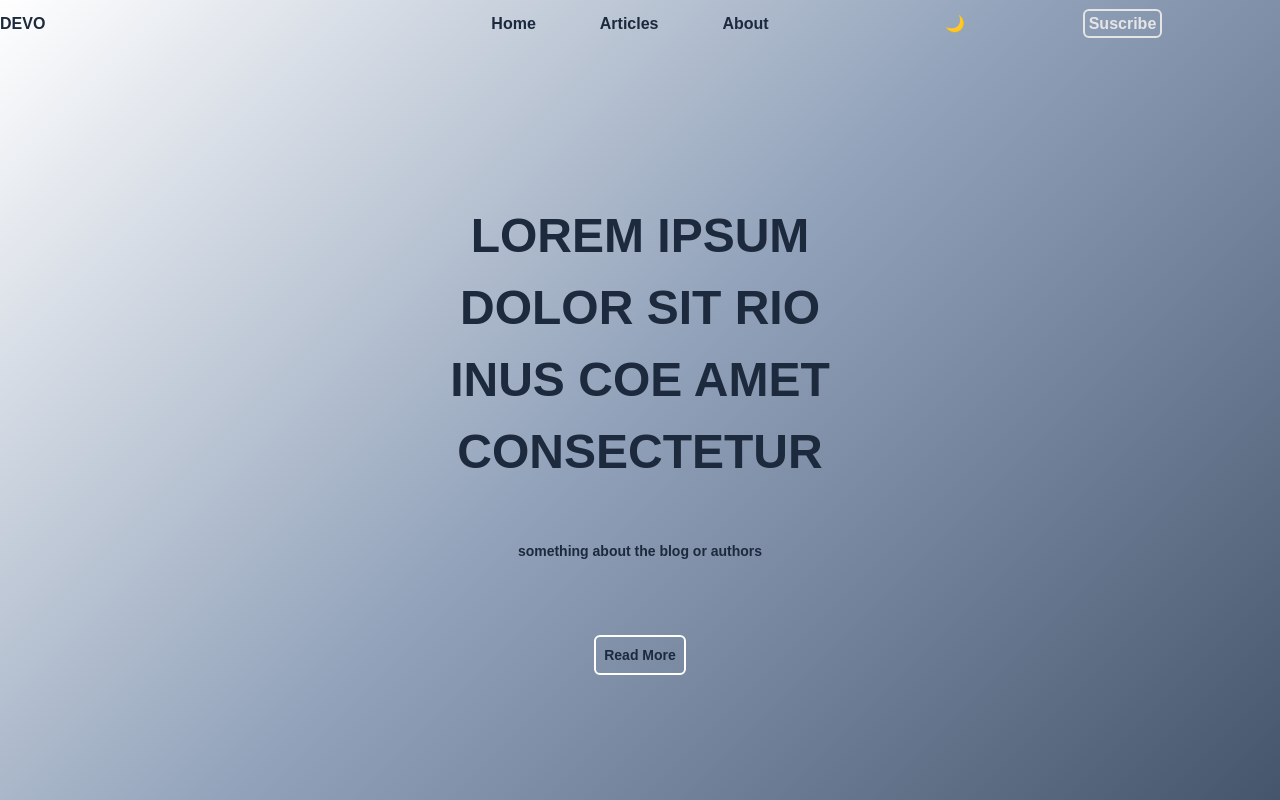
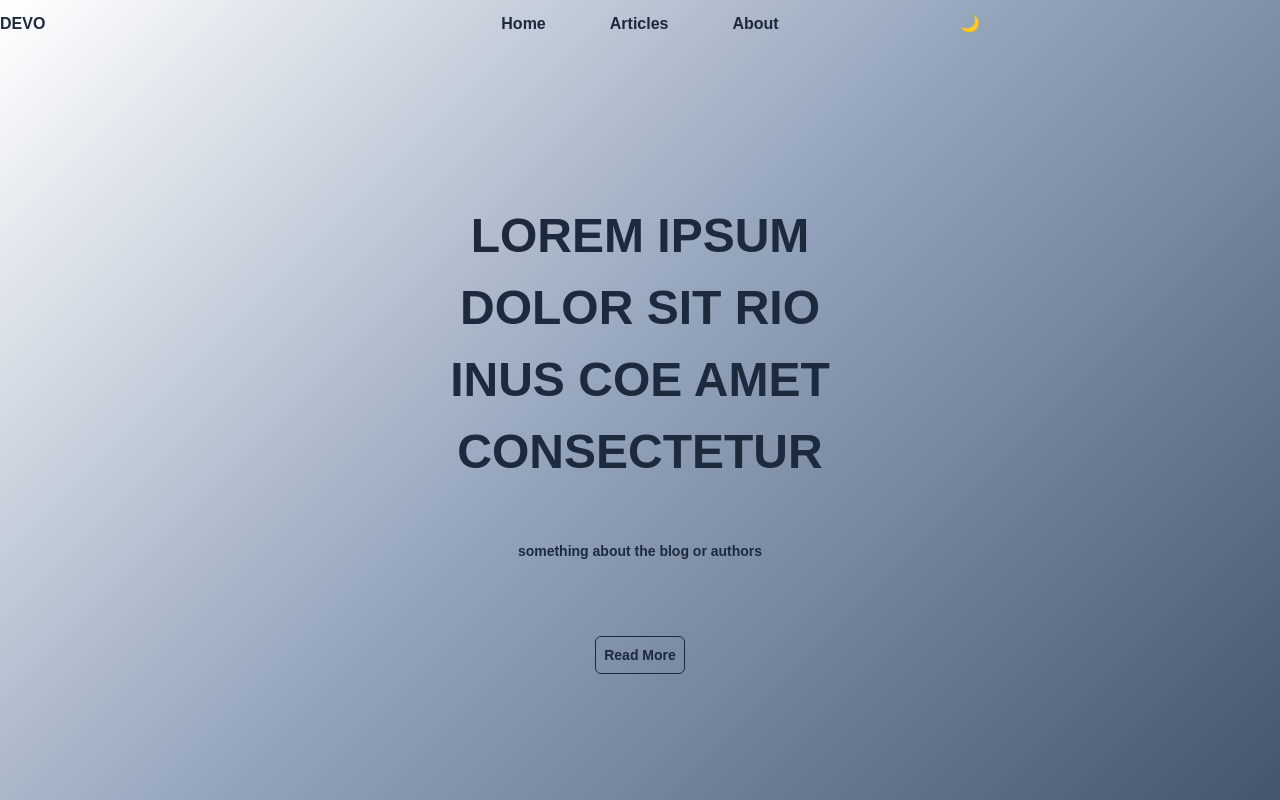
Before and after one commit to PrunelMel/DEVO, a Next.js app: page / in a window 1280 px wide. Shown: the top 800 px of the page. Built offline with nearby package versions, Linux system fonts and the light colour scheme.

Commit message:
adding button comp

```diff
--- a/src/app/globals.css
+++ b/src/app/globals.css
@@ -17,6 +17,7 @@
   --section-back: var(--color-gray-100);
   --code-sec-back: var(--color-gray-200);
   --code-sec-for: var(--foreground);
+  --button-hover: var(--color-white);
 }
 
 .dark {
@@ -25,7 +26,7 @@
   --section-back: var(--color-gray-900);
   --section-for: var(--color-gray-200);
   --code-sec-back: var(--color-slate-950);
-  --code-sec-for:
+  --button-hover: var(--background)
 }
 
 /* @media (prefers-color-scheme: dark) {
@@ -51,3 +52,7 @@ body {
   background: var(--code-sec-back);
   color: var(--code-sec-for);
 }
+
+.button{
+
+}
--- a/src/app/layout.tsx
+++ b/src/app/layout.tsx
@@ -2,6 +2,7 @@ import type { Metadata } from "next";
 import { Geist, Geist_Mono } from "next/font/google";
 import { ThemeProvider } from "next-themes";
 import ThemeToggle from "../components/ThemeToggle";
+import Button from "../components/Button"
 import "./globals.css"
 
 const geistSans = Geist({
@@ -63,9 +64,9 @@ export default function RootLayout({
                 <ThemeToggle/>
 
                 {/* suscribe button */}
-                <div className="font-bold w-1/4 text-center">
-                  <a href="#" className="p-1 border-2 text-neutral-200 border-neutral-200 hover:bg-white  hover:text-teal-600  hover:text-sm transition ease-in-out duration-500 rounded-md ">Suscribe</a>
-                </div>
+                {/* <div className="font-bold w-1/4 text-center">
+                  <a href="#" className="p-1 border hover:bg-[var(--foreground)] hover:text-[var(--button-hover)]  duration-500 rounded-md ">Suscribe</a>
+                </div> */}
               </div>
 
             </nav>
--- a/src/app/page.tsx
+++ b/src/app/page.tsx
@@ -1,4 +1,5 @@
-  import ThemeToggle from "@/components/ThemeToggle";
+import ThemeToggle from "@/components/ThemeToggle";
+import Button from "@/components/Button";
 
   export default  function Home() {
 
@@ -34,9 +35,7 @@
 
 
                   <div>
-                    <button className="dark:text-white dark:hover:text-[#1cb9a6]  hover:bg-white hover:text-teal-600 border-2 hover:text-base transition ease-in-out duration-500 border-white text-sm p-2 font-bold  rounded-md">
-                      Read More
-                    </button>
+                    <Button childNode="Read More" />
                   </div>
 
                 </div>
--- /dev/null
+++ b/src/components/Button.tsx
@@ -0,0 +1,11 @@
+import React from 'react'
+
+const Button = ({childNode}:{childNode:string}) => {
+  return (
+    <button className="border hover:bg-[var(--foreground)] hover:text-[var(--button-hover)] transition-shadow ease-in-out duration-500 border-[var(--foreground)] text-sm p-2 font-bold rounded-md ">
+      {childNode}
+    </button>
+  )
+}
+
+export default Button
```
